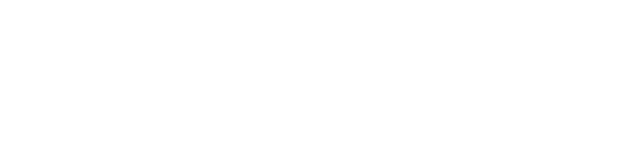
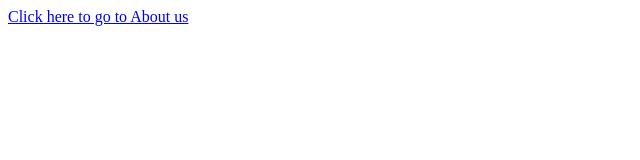
Before and after one commit to Keamogetsw3/fnb_app_academy-HTML, a plain HTML site: page index.html in a window 1280 px wide. Shown: the whole page, without its empty margins (0-640 px from the left). Drawn offline with Linux system fonts and the light colour scheme.

Commit message:
added hyperlink using <a> tag

```diff
--- a/index.html
+++ b/index.html
@@ -13,6 +13,7 @@
 
 <body>
   <!-- Body section contains everything that will be visible on the web page -->
+<a href="about.html">Click here to go to About us</a>
 </body>
 
 </html>
```
